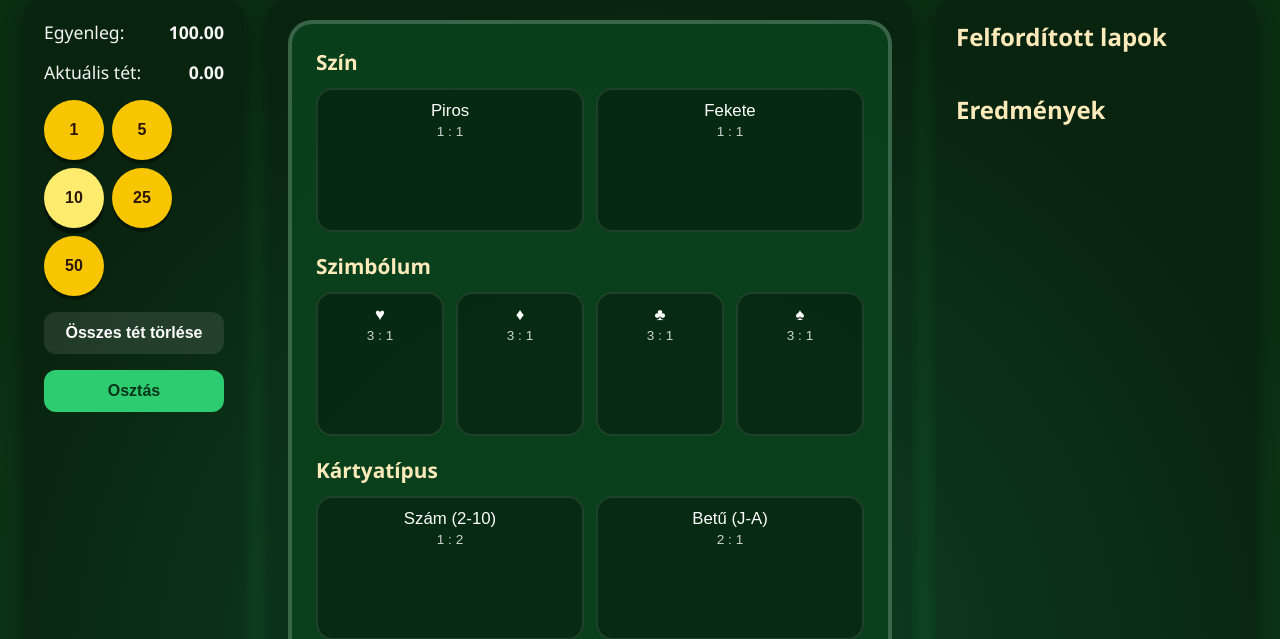
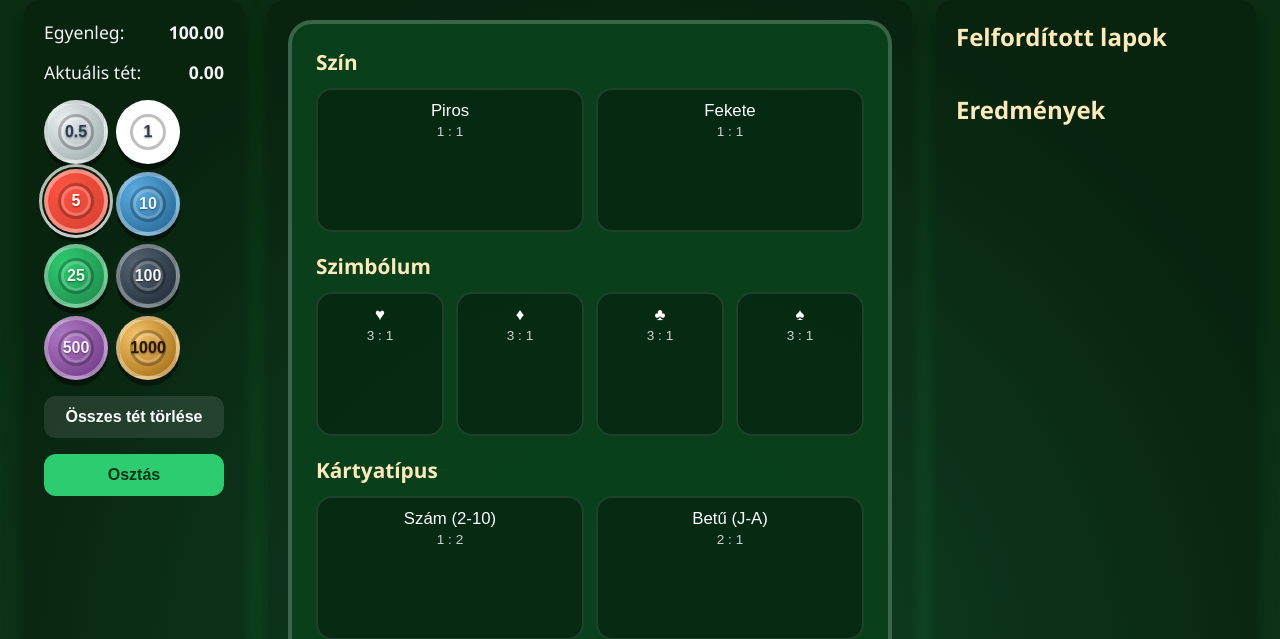
Before and after one commit to D4rkylle/test, a PHP site: page /card_betting_game.html in a window 1280 px wide. Shown: the part 132-771 px from the top of the page. Run offline with PHP 8.4, Linux system fonts and the light colour scheme.

Commit message:
Refine chip visuals and bet tokens

```diff
--- a/card_betting_game.html
+++ b/card_betting_game.html
@@ -15,18 +15,21 @@
       <section class="bankroll-panel">
         <div class="bankroll-row">
           <span>Egyenleg:</span>
-          <strong id="bankroll-display">100</strong>
+          <strong id="bankroll-display">100.00</strong>
         </div>
         <div class="bankroll-row">
           <span>Aktuális tét:</span>
-          <strong id="bet-total-display">0</strong>
+          <strong id="bet-total-display">0.00</strong>
         </div>
         <div class="chip-tray" aria-label="Zsetonválasztó">
+          <button class="chip" data-value="0.5">0.5</button>
           <button class="chip" data-value="1">1</button>
           <button class="chip" data-value="5">5</button>
           <button class="chip" data-value="10">10</button>
           <button class="chip" data-value="25">25</button>
-          <button class="chip" data-value="50">50</button>
+          <button class="chip" data-value="100">100</button>
+          <button class="chip" data-value="500">500</button>
+          <button class="chip" data-value="1000">1000</button>
         </div>
         <button id="clear-all" class="secondary">Összes tét törlése</button>
         <button id="deal-button" class="primary">Osztás</button>
--- a/css/card_betting_game.css
+++ b/css/card_betting_game.css
@@ -60,28 +60,101 @@ body {
 }
 
 .chip {
-  width: 60px;
-  height: 60px;
+  --chip-base: #f5d76e;
+  --chip-highlight: #fff4c2;
+  --chip-text: #2c1608;
+  width: 64px;
+  height: 64px;
   border-radius: 50%;
   border: none;
-  font-weight: bold;
+  font-weight: 700;
   font-size: 1rem;
-  background: #f7c600;
-  color: #2c1608;
+  color: var(--chip-text);
   cursor: pointer;
-  box-shadow: 0 4px 0 rgba(0, 0, 0, 0.4);
-  transition: transform 0.15s ease, box-shadow 0.15s ease;
+  box-shadow: 0 6px 0 rgba(0, 0, 0, 0.45);
+  transition: transform 0.15s ease, box-shadow 0.15s ease, filter 0.15s ease;
+  background: radial-gradient(circle at 30% 30%, var(--chip-highlight), var(--chip-base));
+  position: relative;
+  display: inline-flex;
+  align-items: center;
+  justify-content: center;
+  border: 4px solid rgba(255, 255, 255, 0.35);
+  text-shadow: 0 1px 2px rgba(0, 0, 0, 0.5);
+  overflow: hidden;
+  z-index: 0;
+}
+
+.chip::before {
+  content: "";
+  position: absolute;
+  inset: 10px;
+  border-radius: 50%;
+  border: 3px solid rgba(0, 0, 0, 0.25);
+  box-shadow: inset 0 0 0 3px rgba(255, 255, 255, 0.2);
+  z-index: -1;
+  pointer-events: none;
 }
 
 .chip:focus,
 .chip:hover {
-  transform: translateY(-2px);
-  box-shadow: 0 6px 0 rgba(0, 0, 0, 0.4);
+  transform: translateY(-3px);
+  box-shadow: 0 8px 0 rgba(0, 0, 0, 0.45);
 }
 
 .chip.active {
-  background: #ffec6e;
-  box-shadow: 0 6px 0 rgba(0, 0, 0, 0.5);
+  transform: translateY(-3px);
+  filter: brightness(1.1);
+  box-shadow: 0 9px 0 rgba(0, 0, 0, 0.5);
+  outline: 3px solid rgba(255, 255, 255, 0.7);
+  outline-offset: 2px;
+}
+
+.chip[data-value="0.5"] {
+  --chip-base: #95a5a6;
+  --chip-highlight: #ecf0f1;
+  --chip-text: #2c3e50;
+}
+
+.chip[data-value="1"] {
+  --chip-base: #fdfdfd;
+  --chip-highlight: #ffffff;
+  --chip-text: #2c3e50;
+}
+
+.chip[data-value="5"] {
+  --chip-base: #c0392b;
+  --chip-highlight: #e74c3c;
+  --chip-text: #ffe6e3;
+}
+
+.chip[data-value="10"] {
+  --chip-base: #1f618d;
+  --chip-highlight: #5dade2;
+  --chip-text: #ecf6ff;
+}
+
+.chip[data-value="25"] {
+  --chip-base: #1e8449;
+  --chip-highlight: #2ecc71;
+  --chip-text: #eaffef;
+}
+
+.chip[data-value="100"] {
+  --chip-base: #1b2631;
+  --chip-highlight: #566573;
+  --chip-text: #f4f6f7;
+}
+
+.chip[data-value="500"] {
+  --chip-base: #6c3483;
+  --chip-highlight: #af7ac5;
+  --chip-text: #f8edff;
+}
+
+.chip[data-value="1000"] {
+  --chip-base: #9c640c;
+  --chip-highlight: #f5c469;
+  --chip-text: #2c1608;
 }
 
 .primary,
--- a/js/card_betting_game.js
+++ b/js/card_betting_game.js
@@ -38,6 +38,10 @@ const dealButton = document.getElementById("deal-button");
 const clearAllButton = document.getElementById("clear-all");
 const chipButtons = Array.from(document.querySelectorAll(".chip"));
 const betSpots = Array.from(document.querySelectorAll(".bet-spot"));
+
+function roundCurrency(value) {
+  return Math.round(value * 100) / 100;
+}
 
 function updateDisplays() {
   bankrollDisplay.textContent = bankroll.toFixed(2);
@@ -84,11 +88,35 @@ chipButtons.forEach((button, index) => {
 });
 
 function currentAvailable() {
-  return bankroll - currentBetTotal;
+  return roundCurrency(bankroll - currentBetTotal);
 }
 
 function formatCurrency(value) {
   return `${value.toFixed(2)} kredit`;
+}
+
+function formatBetChipLabel(value) {
+  if (Number.isInteger(value)) {
+    return value.toString();
+  }
+  return value.toFixed(2).replace(/\.00$/, "").replace(/0$/, "");
+}
+
+function renderBetAmount(spot, amount) {
+  const amountEl = spot.querySelector(".bet-amount");
+  if (!amountEl) return;
+
+  amountEl.innerHTML = "";
+  const normalized = roundCurrency(amount);
+  if (normalized > 0) {
+    const chipEl = document.createElement("div");
+    chipEl.className = "bet-chip";
+    chipEl.textContent = formatBetChipLabel(normalized);
+    amountEl.appendChild(chipEl);
+    spot.classList.add("has-bet");
+  } else {
+    spot.classList.remove("has-bet");
+  }
 }
 
 function placeBet(spot) {
@@ -104,11 +132,10 @@ function placeBet(spot) {
 
   const key = spotKey(spot);
   const currentAmount = currentBets.get(key) || 0;
-  const newAmount = currentAmount + selectedChip;
+  const newAmount = roundCurrency(currentAmount + selectedChip);
   currentBets.set(key, newAmount);
-  currentBetTotal += selectedChip;
-  spot.classList.add("has-bet");
-  spot.querySelector(".bet-amount").textContent = formatCurrency(newAmount);
+  currentBetTotal = roundCurrency(currentBetTotal + selectedChip);
+  renderBetAmount(spot, newAmount);
   updateDisplays();
 }
 
@@ -117,10 +144,9 @@ function clearSpot(spot) {
   const key = spotKey(spot);
   const currentAmount = currentBets.get(key);
   if (!currentAmount) return;
-  currentBetTotal -= currentAmount;
+  currentBetTotal = roundCurrency(currentBetTotal - currentAmount);
   currentBets.delete(key);
-  spot.classList.remove("has-bet");
-  spot.querySelector(".bet-amount").textContent = "";
+  renderBetAmount(spot, 0);
   updateDisplays();
 }
 
@@ -129,9 +155,7 @@ function clearAllBets() {
   currentBetTotal = 0;
   currentBets.clear();
   betSpots.forEach((spot) => {
-    spot.classList.remove("has-bet");
-    const amountEl = spot.querySelector(".bet-amount");
-    if (amountEl) amountEl.textContent = "";
+    renderBetAmount(spot, 0);
   });
   updateDisplays();
 }
@@ -194,11 +218,11 @@ function startRound() {
   displayDie(dieResult);
   const betEntries = Array.from(currentBets.entries());
   const totalWager = currentBetTotal;
-  bankroll -= totalWager;
+  bankroll = roundCurrency(bankroll - totalWager);
   currentBetTotal = 0;
 
   if (dieResult === 6) {
-    bankroll += totalWager;
+    bankroll = roundCurrency(bankroll + totalWager);
     addLog("A dobókocka hatost mutatott: minden tét visszajár.");
     updateDisplays();
     return;
@@ -215,17 +239,17 @@ function startRound() {
     const [betType, betKey] = key.split(":");
     const outcome = resolveBet(betType, betKey, amount, cards, winningIndex, pokerResults);
     if (outcome.type === "win") {
-      winnings += amount + outcome.profit;
+      winnings = roundCurrency(winnings + amount + outcome.profit);
       addLog(`✔ ${describeBet(betType, betKey)} nyert! Nyereség: ${outcome.profit.toFixed(2)} kredit.`);
     } else if (outcome.type === "push") {
-      winnings += amount;
+      winnings = roundCurrency(winnings + amount);
       addLog(`↺ ${describeBet(betType, betKey)} push. A tét visszajár.`);
     } else {
       addLog(`✖ ${describeBet(betType, betKey)} veszített.`);
     }
   });
 
-  bankroll += winnings;
+  bankroll = roundCurrency(bankroll + winnings);
   currentBets = new Map();
   updateDisplays();
 }
```
Also changed, not shown: other parts of css/card_betting_game.css (+33 -2 lines).
